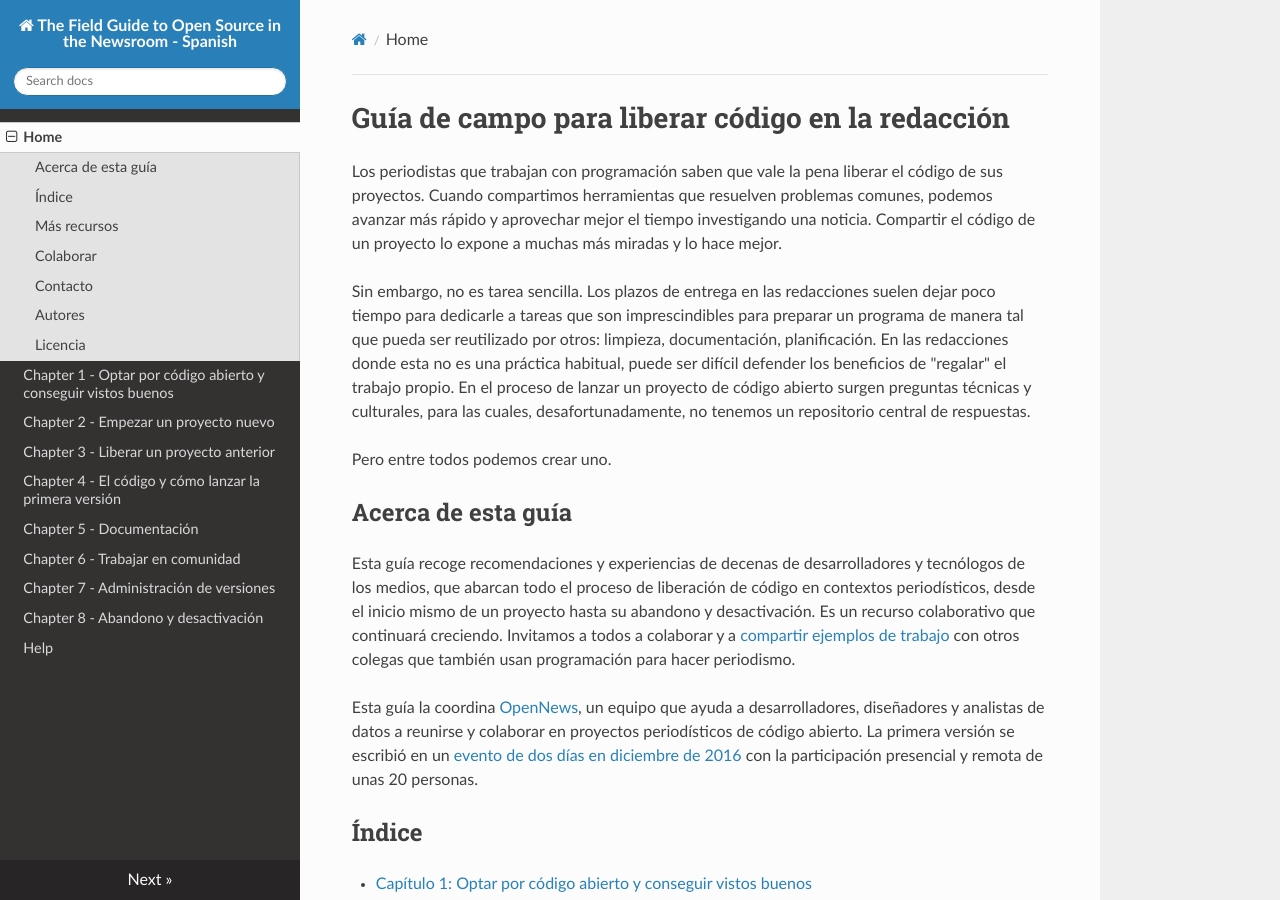
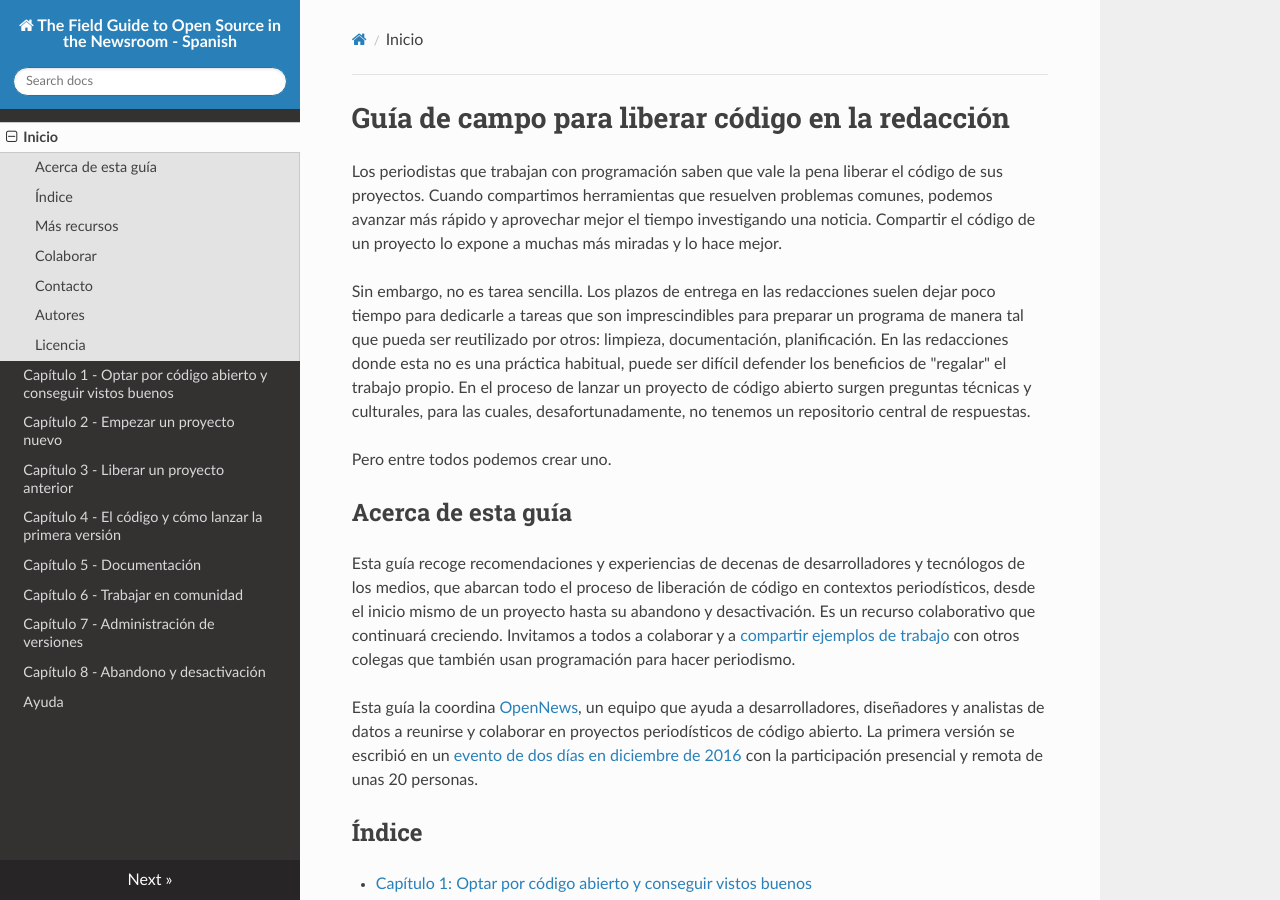
Before and after one commit to OpenNewsLabs/field-guide-open-source-newsroom-spanish, an MkDocs documentation site: the page built from docs/index.md, in a window 1280 px wide and 900 px high. Built offline with MkDocs 1.6.1, drawn with Linux system fonts in a browser that asks for light colours; nearby versions of some CDN libraries; old or Windows-style settings are respelled for this version of MkDocs.

Commit message:
translate terms in mkdocs.yml

```diff
--- a/mkdocs.yml
+++ b/mkdocs.yml
@@ -1,13 +1,13 @@
 site_name: The Field Guide to Open Source in the Newsroom - Spanish
 pages:
-    - Home: index.md
-    - Chapter 1 - Optar por código abierto y conseguir vistos buenos: Capitulo01-Optar-por-codigo-abierto.md
-    - Chapter 2 - Empezar un proyecto nuevo: Capitulo02-Empezar-proyecto-nuevo.md
-    - Chapter 3 - Liberar un proyecto anterior: Capitulo03-Proyectos-anteriores.md
-    - Chapter 4 - El código y cómo lanzar la primera versión: Capitulo04-Codigo-primera-version.md
-    - Chapter 5 - Documentación: Capitulo05-Documentacion.md
-    - Chapter 6 - Trabajar en comunidad: Capitulo06-Comunidad.md
-    - Chapter 7 - Administración de versiones: Capitulo07-Versiones.md
-    - Chapter 8 - Abandono y desactivación: Capitulo08-Abandono-desactivacion.md
-    - Help: ayuda.md
+    - Inicio: index.md
+    - Capítulo 1 - Optar por código abierto y conseguir vistos buenos: Capitulo01-Optar-por-codigo-abierto.md
+    - Capítulo 2 - Empezar un proyecto nuevo: Capitulo02-Empezar-proyecto-nuevo.md
+    - Capítulo 3 - Liberar un proyecto anterior: Capitulo03-Proyectos-anteriores.md
+    - Capítulo 4 - El código y cómo lanzar la primera versión: Capitulo04-Codigo-primera-version.md
+    - Capítulo 5 - Documentación: Capitulo05-Documentacion.md
+    - Capítulo 6 - Trabajar en comunidad: Capitulo06-Comunidad.md
+    - Capítulo 7 - Administración de versiones: Capitulo07-Versiones.md
+    - Capítulo 8 - Abandono y desactivación: Capitulo08-Abandono-desactivacion.md
+    - Ayuda: ayuda.md
 theme: readthedocs
```
